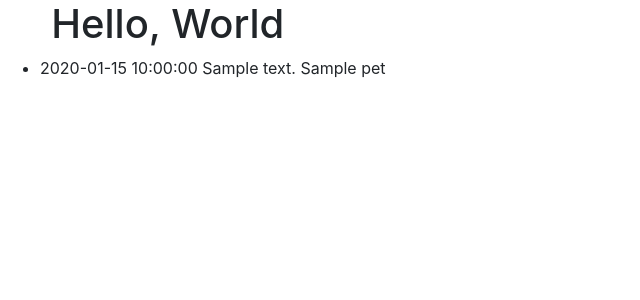
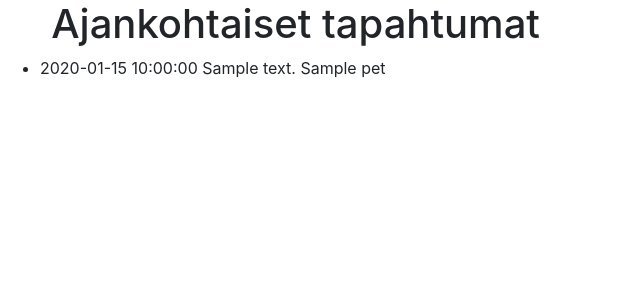
Before and after one commit to ajjr/PetCareApp, a Flask app: template petcare/templates/index.html in a window 1280 px wide. Shown: the top 300 px of the page, without its empty margins (0-640 px from the left). Run offline with Flask 2, Linux system fonts and the light colour scheme; the template is opened without the code that fills it: most values are stand-ins (such as "Sample title", 1, 10 or a date in 2020); some libraries are stand-ins or nearby versions.

```diff
--- a/petcare/templates/index.html
+++ b/petcare/templates/index.html
@@ -1,11 +1,14 @@
 {% extends "_layout.html" %}
 {% block main_content %}
-<h1>Hello, World</h1>
-<ul class="dashboard-list">
+    {% if current_events %}
+    <h1>Ajankohtaiset tapahtumat</h1>
+    <ul class="dashboard-list">
     {% for e in current_events %}
     <li>{{ e.date }} {{ e.description }} {{ e.pet.name }}</li>
     {% endfor %}
-</ul>
-
+    </ul>
+    {% else %}
+    <p>Ei ajankohtaisia tapahtumia.</p>
+    {% endif %}
 
 {% endblock %}
```
